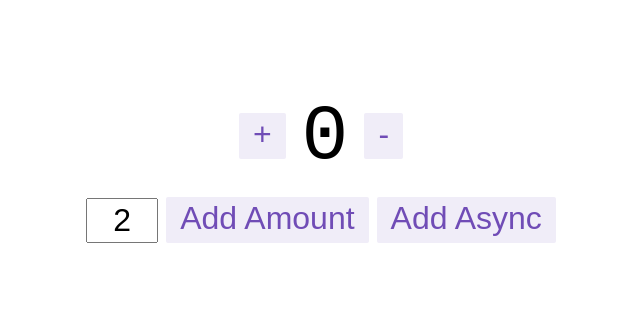
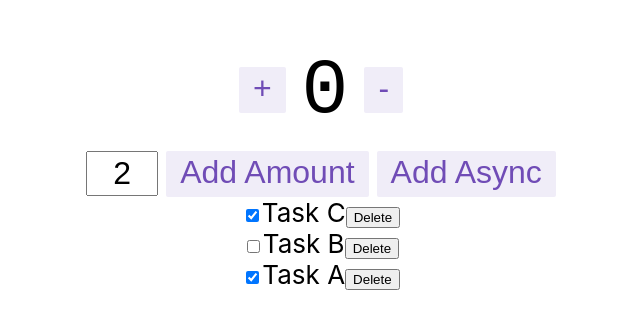
Before and after one commit to taserbeat/rtk_basic, a React (Create React App) app: page / in a window 1280 px wide. Shown: the part 233-562 px from the top of the page, without its empty margins (319-959 px from the left). Built offline with nearby package versions, Linux system fonts and the light colour scheme.

Commit message:
taskを表示

```diff
--- a/src/App.js
+++ b/src/App.js
@@ -1,13 +1,14 @@
 import React from 'react';
-import logo from './logo.svg';
 import { Counter } from './features/counter/Counter';
 import './App.css';
+import TaskList from './features/task/TaskList';
 
 function App() {
   return (
     <div className="App">
       <header className="App-header">
         <Counter />
+        <TaskList />
       </header>
     </div>
   );
--- /dev/null
+++ b/src/features/task/TaskItem.js
@@ -0,0 +1,17 @@
+import React from 'react';
+import { useDispatch } from 'react-redux';
+import { completeTask, deleteTask } from './TaskSlice';
+
+const TaskItem = ({ task }) => {
+    const dispatch = useDispatch();
+
+    return (
+        <div>
+            <input type="checkbox" onClick={() => dispatch(completeTask(task))} defaultChecked={task.completed} ></input>
+            <span>{task.title}</span>
+            <button onClick={() => dispatch(deleteTask(task))}>Delete</button>
+        </div>
+    )
+}
+
+export default TaskItem;
--- /dev/null
+++ b/src/features/task/TaskList.js
@@ -0,0 +1,15 @@
+import React from 'react';
+import { useSelector } from 'react-redux';
+import { selectTasks } from './TaskSlice';
+import TaskItem from './TaskItem';
+
+const TaskList = () => {
+    const tasks = useSelector(selectTasks);
+    return (
+        <>
+            {tasks.map((task) => <TaskItem key={task.id} task={task} />)}
+        </>
+    )
+}
+
+export default TaskList;
```
